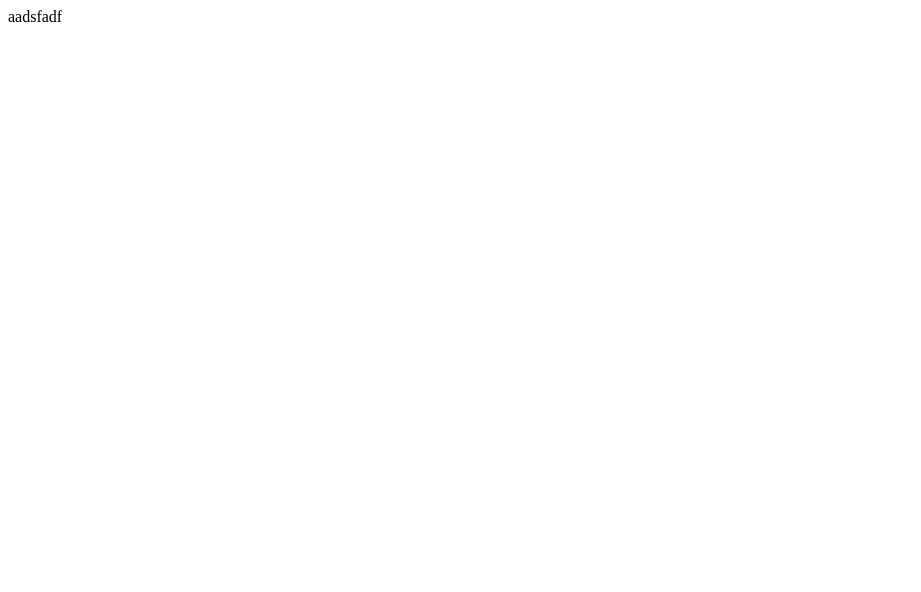
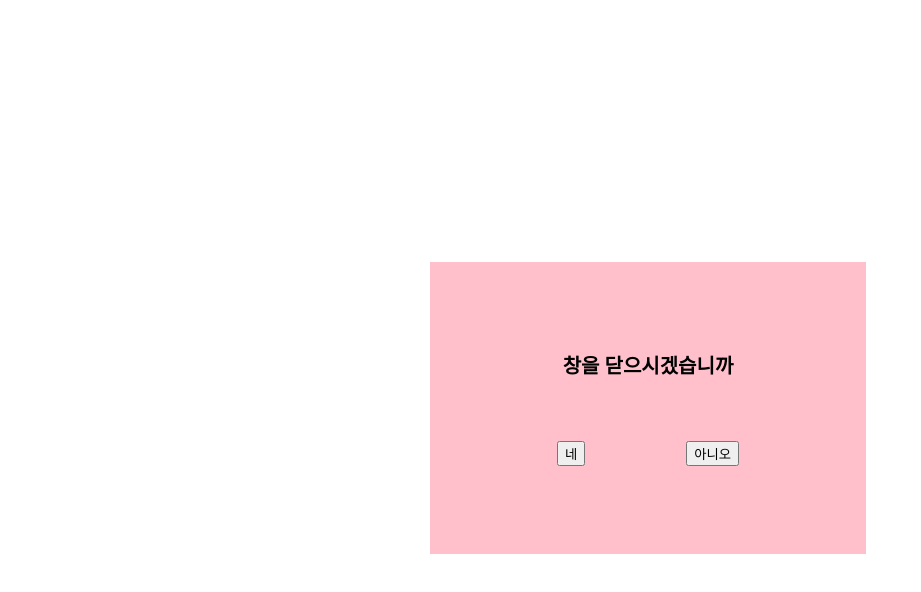
Before and after one commit to Joeunji0119/practice, a React (Create React App) app: page /Modal in a window 1280 px wide. Shown: the top 592 px of the page, without its empty margins (0-921 px from the left). Built offline with nearby package versions, Linux system fonts and the light colour scheme.

Commit message:
모달 css

```diff
--- a/src/Components/Modal/Modal.tsx
+++ b/src/Components/Modal/Modal.tsx
@@ -5,7 +5,15 @@ import { css } from "@emotion/react";
 const Modal = () => {
   return (
     <ModalContainer>
-      <div css={layout}>aadsfadf</div>
+      <div css={layout}>
+        <div css={modalLayout}>
+          <div css={question}> 창을 닫으시겠습니까 </div>
+          <div css={buttonContainer}>
+            <button css={button}> 네 </button>
+            <button css={button}> 아니오 </button>
+          </div>
+        </div>
+      </div>
     </ModalContainer>
   );
 };
@@ -14,5 +22,36 @@ export default Modal;
 
 const layout = css({
   width: "100vw",
+  minWidth: "600px",
   height: "100vh",
+
+  display: "flex",
+  alignItems: "center",
+  justifyContent: "center",
 });
+
+const modalLayout = css({
+  width: "30%",
+  height: "30%",
+  background: "pink",
+
+  display: "flex",
+  flexDirection: "column",
+  alignItems: "center",
+  justifyContent: "space-evenly",
+
+  padding: "2%",
+});
+
+const question = css({
+  fontSize: "20px",
+  fontWeight: 600,
+});
+
+const buttonContainer = css({
+  width: "100%",
+  display: "flex",
+  justifyContent: "space-evenly",
+});
+
+const button = css({});
--- a/src/index.tsx
+++ b/src/index.tsx
@@ -1,4 +1,3 @@
-import * as React from "react";
 import { createRoot } from "react-dom/client";
 import Router from "./Router";
 
```
